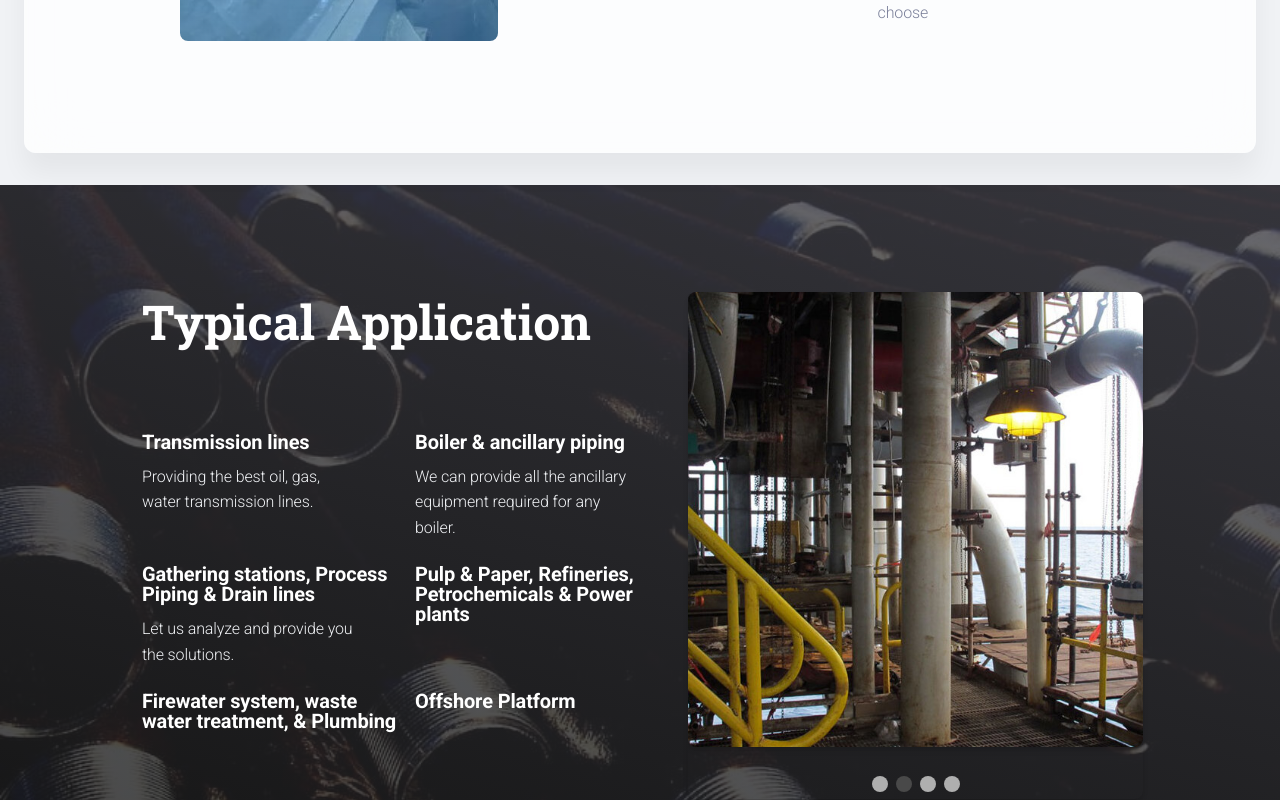
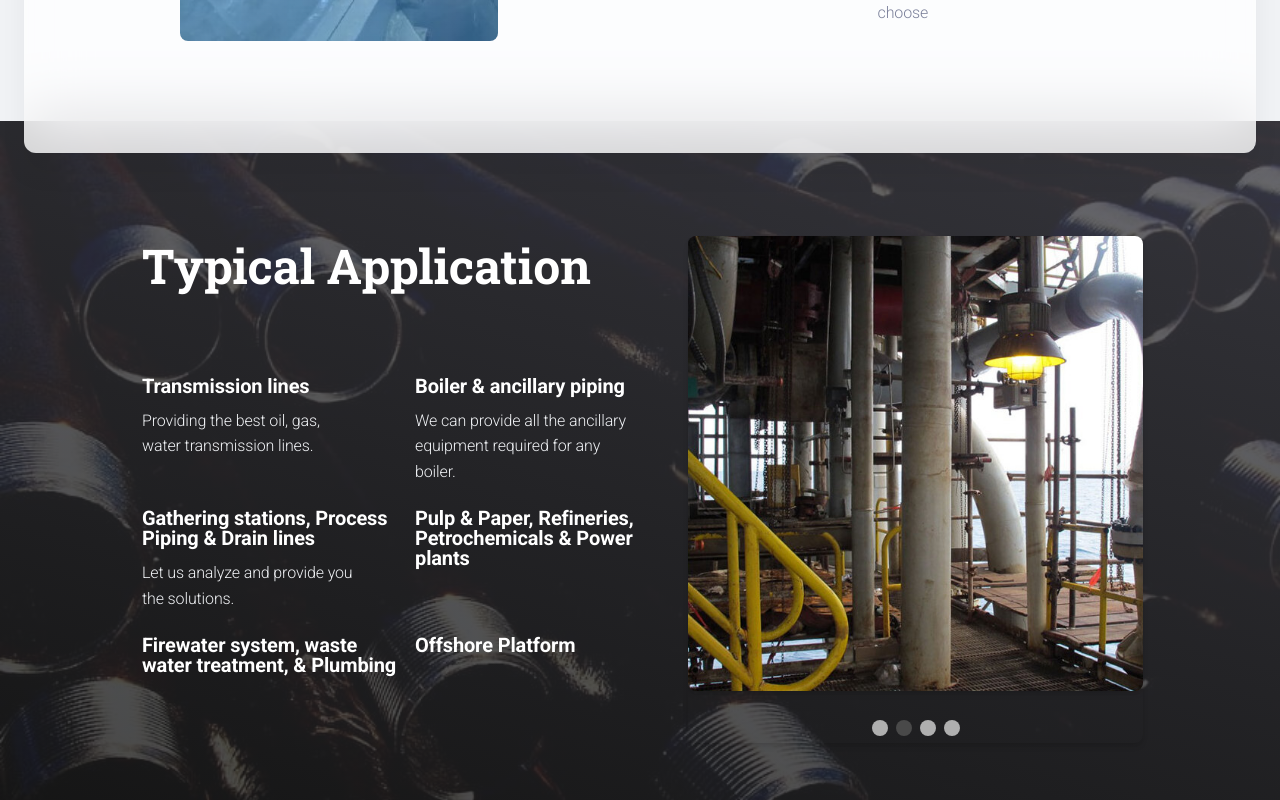
Before and after one commit to KevinIswara/technobend-fe, a React (Create React App) app: page /presentation in a window 1280 px wide. Shown: the part 1440-2240 px from the top of the page. Built offline with nearby package versions, Linux system fonts and the light colour scheme.

Commit message:
Change padding for TypicalApplication

```diff
--- a/src/pages/Presentation/sections/TypicalApplication.js
+++ b/src/pages/Presentation/sections/TypicalApplication.js
@@ -38,7 +38,9 @@ function TypicalApplication() {
     <MKBox
       display="flex"
       alignItems="center"
-      py={6}
+      mt={-8}
+      pt={8}
+      pb={6}
       sx={{
         backgroundImage: ({ functions: { linearGradient, rgba }, palette: { gradients } }) =>
           `${linearGradient(
```
